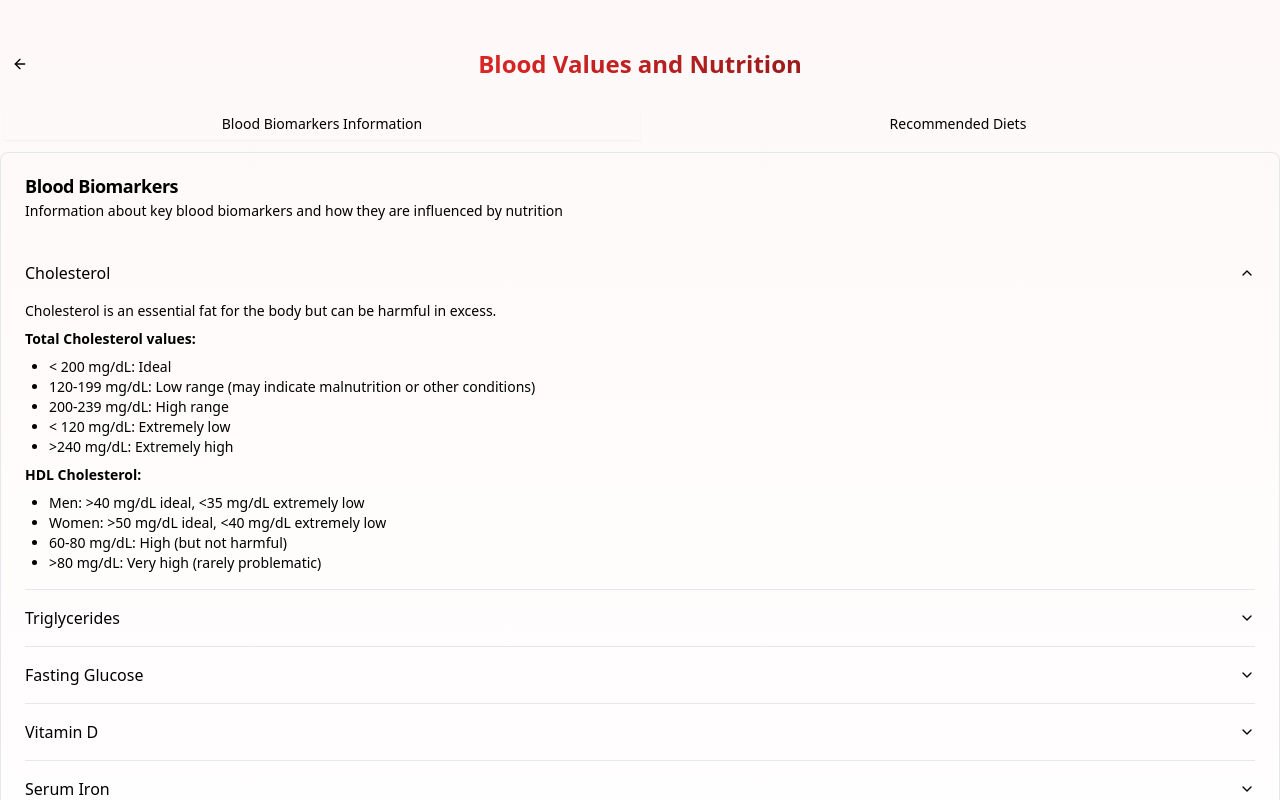
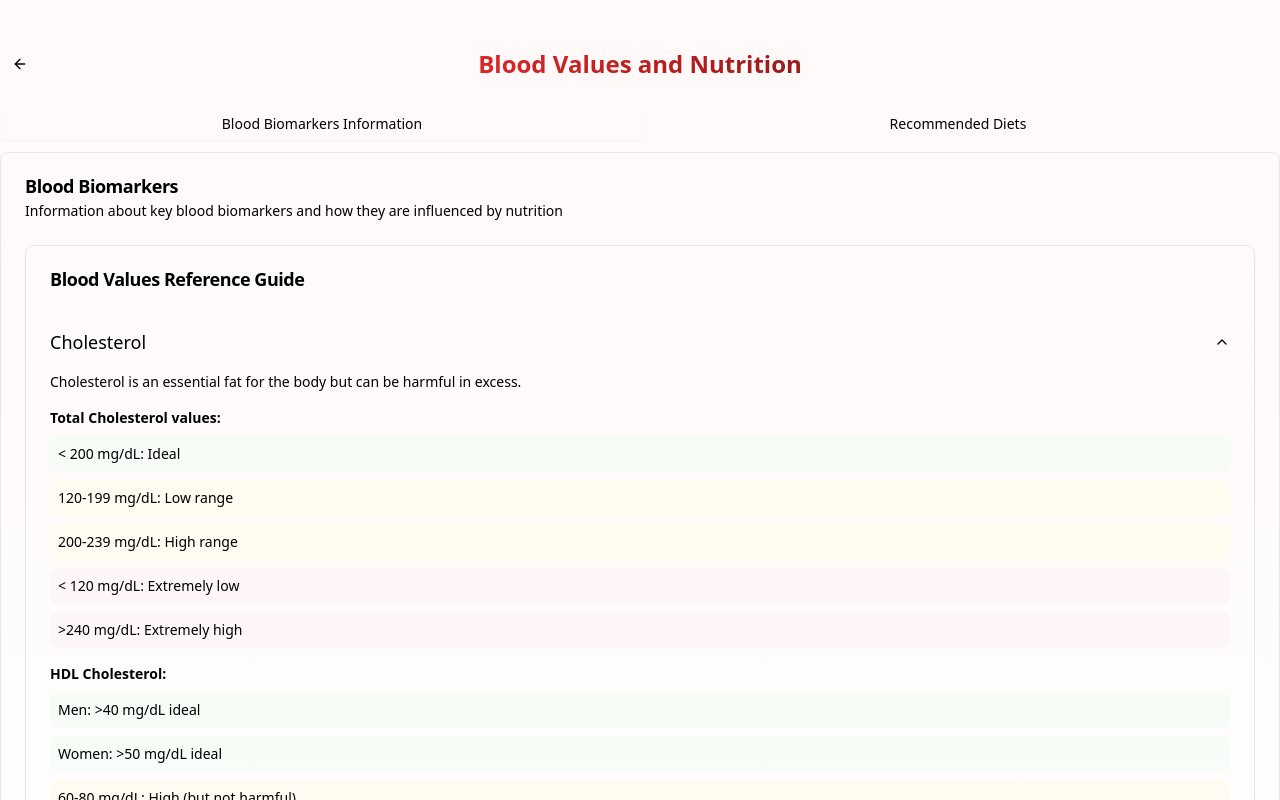
Before and after one commit to IgnaIgnax/CSI-prj4, a Next.js app: page /blood-values in a window 1280 px wide. Both pictures are taken after a click on the button "Cholesterol". Shown: the top 800 px of the page. Built offline with nearby package versions, Linux system fonts and the light colour scheme.

Commit message:
fixed page of blood_value

```diff
--- a/app/blood-values/blood-values-info.tsx
+++ b/app/blood-values/blood-values-info.tsx
@@ -1,142 +1,190 @@
+"use client"
+
+import { Card, CardContent, CardHeader, CardTitle } from "@/components/ui/card"
 import { Accordion, AccordionContent, AccordionItem, AccordionTrigger } from "@/components/ui/accordion"
+import { useState } from "react"
 
 export default function BloodValuesInfo() {
+  const [openSection, setOpenSection] = useState<string | undefined>(undefined)
+
   return (
-    <Accordion type="single" collapsible className="w-full">
+    <Card>
+      <CardHeader>
+        <CardTitle>Blood Values Reference Guide</CardTitle>
+      </CardHeader>
+      <CardContent>
+        <Accordion
+          type="single"
+          value={openSection}
+          onValueChange={setOpenSection}
+          className="w-full"
+          collapsible
+        >
           <AccordionItem value="cholesterol">
-        <AccordionTrigger>Cholesterol</AccordionTrigger>
+            <AccordionTrigger className="text-lg font-medium">Cholesterol</AccordionTrigger>
             <AccordionContent>
-          <div className="space-y-2">
+              <div className="space-y-4">
                 <p>Cholesterol is an essential fat for the body but can be harmful in excess.</p>
-            <h4 className="font-semibold">Total Cholesterol values:</h4>
-            <ul className="list-disc pl-6">
-              <li>{"<"} 200 mg/dL: Ideal</li>
-              <li>120-199 mg/dL: Low range (may indicate malnutrition or other conditions)</li>
-              <li>200-239 mg/dL: High range</li>
-              <li>{"<"} 120 mg/dL: Extremely low</li>
-              <li>{">"}240 mg/dL: Extremely high</li>
-            </ul>
-            <h4 className="font-semibold">HDL Cholesterol:</h4>
-            <ul className="list-disc pl-6">
-              <li>Men: {">"}40 mg/dL ideal, {"<"}35 mg/dL extremely low</li>
-              <li>Women: {">"}50 mg/dL ideal, {"<"}40 mg/dL extremely low</li>
-              <li>60-80 mg/dL: High (but not harmful)</li>
-              <li>{">"}80 mg/dL: Very high (rarely problematic)</li>
-            </ul>
+
+                <div>
+                  <h4 className="font-semibold mb-2">Total Cholesterol values:</h4>
+                  <div className="grid grid-cols-1 gap-2">
+                    <div className="p-2 bg-green-50/50 rounded-lg">{"<"} 200 mg/dL: Ideal</div>
+                    <div className="p-2 bg-yellow-50/50 rounded-lg">120-199 mg/dL: Low range</div>
+                    <div className="p-2 bg-yellow-50/50 rounded-lg">200-239 mg/dL: High range</div>
+                    <div className="p-2 bg-red-50/50 rounded-lg">{"<"} 120 mg/dL: Extremely low</div>
+                    <div className="p-2 bg-red-50/50 rounded-lg">{">"}240 mg/dL: Extremely high</div>
+                  </div>
+                </div>
+
+                <div>
+                  <h4 className="font-semibold mb-2">HDL Cholesterol:</h4>
+                  <div className="grid grid-cols-1 gap-2">
+                    <div className="p-2 bg-green-50/50 rounded-lg">Men: {">"}40 mg/dL ideal</div>
+                    <div className="p-2 bg-green-50/50 rounded-lg">Women: {">"}50 mg/dL ideal</div>
+                    <div className="p-2 bg-yellow-50/50 rounded-lg">60-80 mg/dL: High (but not harmful)</div>
+                    <div className="p-2 bg-blue-50/50 rounded-lg">{">"}80 mg/dL: Very high (rarely problematic)</div>
+                  </div>
+                </div>
               </div>
             </AccordionContent>
           </AccordionItem>
 
           <AccordionItem value="triglycerides">
-        <AccordionTrigger>Triglycerides</AccordionTrigger>
+            <AccordionTrigger className="text-lg font-medium">Triglycerides</AccordionTrigger>
             <AccordionContent>
-          <div className="space-y-2">
+              <div className="space-y-4">
                 <p>Triglycerides are lipids present in the blood.</p>
-            <h4 className="font-semibold">Values:</h4>
-            <ul className="list-disc pl-6">
-              <li>{"<"} 150 mg/dL: Ideal</li>
-              <li>40-149 mg/dL: Normal range</li>
-              <li>150-199 mg/dL: High range</li>
-              <li>{"<"} 40 mg/dL: Extremely low</li>
-              <li>{">"}200 mg/dL: Extremely high (increased risk of pancreatitis)</li>
-            </ul>
-            <h4 className="font-semibold mt-4">Diet Influence:</h4>
-            <p>To maintain healthy triglyceride levels:</p>
-            <ul className="list-disc pl-6">
-              <li>Limit simple sugars and refined carbohydrates</li>
-              <li>Reduce alcohol consumption</li>
-              <li>Increase fiber intake</li>
-              <li>Prefer healthy fats such as olive oil</li>
-              <li>Consume omega-3 rich fish</li>
-            </ul>
+
+                <div>
+                  <h4 className="font-semibold mb-2">Values:</h4>
+                  <div className="grid grid-cols-1 gap-2">
+                    <div className="p-2 bg-green-50/50 rounded-lg">{"<"} 150 mg/dL: Ideal</div>
+                    <div className="p-2 bg-green-50/50 rounded-lg">40-149 mg/dL: Normal range</div>
+                    <div className="p-2 bg-yellow-50/50 rounded-lg">150-199 mg/dL: High range</div>
+                    <div className="p-2 bg-red-50/50 rounded-lg">{"<"} 40 mg/dL: Extremely low</div>
+                    <div className="p-2 bg-red-50/50 rounded-lg">{">"}200 mg/dL: Extremely high</div>
+                  </div>
+                </div>
+
+                <div>
+                  <h4 className="font-semibold mb-2">Diet Influence:</h4>
+                  <div className="grid grid-cols-1 md:grid-cols-2 gap-2">
+                    <div className="p-2 bg-blue-50/50 rounded-lg">Limit simple sugars</div>
+                    <div className="p-2 bg-blue-50/50 rounded-lg">Reduce alcohol consumption</div>
+                    <div className="p-2 bg-blue-50/50 rounded-lg">Increase fiber intake</div>
+                    <div className="p-2 bg-blue-50/50 rounded-lg">Prefer healthy fats</div>
+                    <div className="p-2 bg-blue-50/50 rounded-lg">Consume omega-3 rich fish</div>
+                  </div>
+                </div>
               </div>
             </AccordionContent>
           </AccordionItem>
 
           <AccordionItem value="glucose">
-        <AccordionTrigger>Fasting Glucose</AccordionTrigger>
+            <AccordionTrigger className="text-lg font-medium">Fasting Glucose</AccordionTrigger>
             <AccordionContent>
-          <div className="space-y-2">
+              <div className="space-y-4">
                 <p>Blood glucose represents the concentration of sugar in the blood.</p>
-            <h4 className="font-semibold">Values:</h4>
-            <ul className="list-disc pl-6">
-              <li>70-100 mg/dL: Normal</li>
-              <li>60-69 mg/dL: Low range</li>
-              <li>100-125 mg/dL: High range (prediabetes)</li>
-              <li>{"<"} 60 mg/dL: Extremely low (severe hypoglycemia)</li>
-              <li>≥ 126 mg/dL: Extremely high (diabetes)</li>
-            </ul>
-            <h4 className="font-semibold mt-4">Diet Influence:</h4>
-            <ul className="list-disc pl-6">
-              <li>Avoid sugary drinks</li>
-              <li>Avoid sugar in coffee/beverages</li>
-              <li>Limit fruit portions to a maximum of 3 per day</li>
-              <li>Prefer whole grain pasta and bread</li>
-              <li>Regularly consume vegetables</li>
-            </ul>
+
+                <div>
+                  <h4 className="font-semibold mb-2">Values:</h4>
+                  <div className="grid grid-cols-1 gap-2">
+                    <div className="p-2 bg-green-50/50 rounded-lg">70-100 mg/dL: Normal</div>
+                    <div className="p-2 bg-yellow-50/50 rounded-lg">60-69 mg/dL: Low range</div>
+                    <div className="p-2 bg-yellow-50/50 rounded-lg">100-125 mg/dL: High range</div>
+                    <div className="p-2 bg-red-50/50 rounded-lg">{"<"} 60 mg/dL: Extremely low</div>
+                    <div className="p-2 bg-red-50/50 rounded-lg">≥ 126 mg/dL: Extremely high</div>
+                  </div>
+                </div>
+
+                <div>
+                  <h4 className="font-semibold mb-2">Diet Influence:</h4>
+                  <div className="grid grid-cols-1 md:grid-cols-2 gap-2">
+                    <div className="p-2 bg-blue-50/50 rounded-lg">Avoid sugary drinks</div>
+                    <div className="p-2 bg-blue-50/50 rounded-lg">Avoid sugar in beverages</div>
+                    <div className="p-2 bg-blue-50/50 rounded-lg">Limit fruit portions</div>
+                    <div className="p-2 bg-blue-50/50 rounded-lg">Prefer whole grain products</div>
+                    <div className="p-2 bg-blue-50/50 rounded-lg">Regular vegetable intake</div>
+                  </div>
+                </div>
               </div>
             </AccordionContent>
           </AccordionItem>
 
           <AccordionItem value="vitamin-d">
-        <AccordionTrigger>Vitamin D</AccordionTrigger>
+            <AccordionTrigger className="text-lg font-medium">Vitamin D</AccordionTrigger>
             <AccordionContent>
-          <div className="space-y-2">
+              <div className="space-y-4">
                 <p>Vitamin D is essential for bone health and immune system function.</p>
-            <h4 className="font-semibold">Values:</h4>
-            <ul className="list-disc pl-6">
-              <li>30-50 ng/mL: Normal</li>
-              <li>10-19 ng/mL: Deficiency</li>
-              <li>50-70 ng/mL: High (but not problematic)</li>
-              <li>{"<"} 10 ng/mL: Severe deficiency</li>
-              <li>{">"}100 ng/mL: Toxicity</li>
-            </ul>
+
+                <div>
+                  <h4 className="font-semibold mb-2">Values:</h4>
+                  <div className="grid grid-cols-1 gap-2">
+                    <div className="p-2 bg-green-50/50 rounded-lg">30-50 ng/mL: Normal</div>
+                    <div className="p-2 bg-yellow-50/50 rounded-lg">10-19 ng/mL: Deficiency</div>
+                    <div className="p-2 bg-yellow-50/50 rounded-lg">50-70 ng/mL: High</div>
+                    <div className="p-2 bg-red-50/50 rounded-lg">{"<"} 10 ng/mL: Severe deficiency</div>
+                    <div className="p-2 bg-red-50/50 rounded-lg">{">"}100 ng/mL: Toxicity</div>
+                  </div>
+                </div>
               </div>
             </AccordionContent>
           </AccordionItem>
 
           <AccordionItem value="iron">
-        <AccordionTrigger>Serum Iron</AccordionTrigger>
+            <AccordionTrigger className="text-lg font-medium">Serum Iron</AccordionTrigger>
             <AccordionContent>
-          <div className="space-y-2">
+              <div className="space-y-4">
                 <p>Iron is essential for hemoglobin production and oxygen transport.</p>
-            <h4 className="font-semibold">Values:</h4>
-            <ul className="list-disc pl-6">
-              <li>60-170 µg/dL: Normal</li>
-              <li>40-59 µg/dL: Low range</li>
-              <li>170-200 µg/dL: High range</li>
-              <li>{"<"} 40 µg/dL: Extremely low</li>
-              <li>{">"}200 µg/dL: Extremely high (severe overload)</li>
-            </ul>
-            <h4 className="font-semibold mt-4">Diet Influence:</h4>
-            <ul className="list-disc pl-6">
-              <li>Consume lean red meats</li>
-              <li>Eat legumes and leafy green vegetables</li>
-              <li>Pair with vitamin C-rich foods to enhance absorption</li>
-              <li>Avoid tea or coffee during main meals</li>
-            </ul>
+
+                <div>
+                  <h4 className="font-semibold mb-2">Values:</h4>
+                  <div className="grid grid-cols-1 gap-2">
+                    <div className="p-2 bg-green-50/50 rounded-lg">60-170 µg/dL: Normal</div>
+                    <div className="p-2 bg-yellow-50/50 rounded-lg">40-59 µg/dL: Low range</div>
+                    <div className="p-2 bg-yellow-50/50 rounded-lg">170-200 µg/dL: High range</div>
+                    <div className="p-2 bg-red-50/50 rounded-lg">{"<"} 40 µg/dL: Extremely low</div>
+                    <div className="p-2 bg-red-50/50 rounded-lg">{">"}200 µg/dL: Extremely high</div>
+                  </div>
+                </div>
+
+                <div>
+                  <h4 className="font-semibold mb-2">Diet Influence:</h4>
+                  <div className="grid grid-cols-1 md:grid-cols-2 gap-2">
+                    <div className="p-2 bg-blue-50/50 rounded-lg">Consume lean red meats</div>
+                    <div className="p-2 bg-blue-50/50 rounded-lg">Eat legumes and greens</div>
+                    <div className="p-2 bg-blue-50/50 rounded-lg">Pair with vitamin C foods</div>
+                    <div className="p-2 bg-blue-50/50 rounded-lg">Avoid tea/coffee with meals</div>
+                  </div>
+                </div>
               </div>
             </AccordionContent>
           </AccordionItem>
 
           <AccordionItem value="creatinine">
-        <AccordionTrigger>Creatinine</AccordionTrigger>
+            <AccordionTrigger className="text-lg font-medium">Creatinine</AccordionTrigger>
             <AccordionContent>
-          <div className="space-y-2">
+              <div className="space-y-4">
                 <p>Creatinine is a waste product filtered by the kidneys.</p>
-            <h4 className="font-semibold">Values:</h4>
-            <ul className="list-disc pl-6">
-              <li>Men: 0.7-1.2 mg/dL: Normal</li>
-              <li>Women: 0.6-1.1 mg/dL: Normal</li>
-              <li>0.4-0.6 mg/dL: Low range (muscle hypotrophy or malnutrition)</li>
-              <li>Men: 1.3-1.9 mg/dL: High range</li>
-              <li>Women: 1.2-1.9 mg/dL: High range</li>
-              <li>{"<"} 0.4 mg/dL: Extremely low (very rare)</li>
-              <li>≥ 2.0 mg/dL: Extremely high (established renal failure)</li>
-            </ul>
+
+                <div>
+                  <h4 className="font-semibold mb-2">Values:</h4>
+                  <div className="grid grid-cols-1 gap-2">
+                    <div className="p-2 bg-green-50/50 rounded-lg">Men: 0.7-1.2 mg/dL: Normal</div>
+                    <div className="p-2 bg-green-50/50 rounded-lg">Women: 0.6-1.1 mg/dL: Normal</div>
+                    <div className="p-2 bg-yellow-50/50 rounded-lg">0.4-0.6 mg/dL: Low range</div>
+                    <div className="p-2 bg-yellow-50/50 rounded-lg">Men: 1.3-1.9 mg/dL: High range</div>
+                    <div className="p-2 bg-yellow-50/50 rounded-lg">Women: 1.2-1.9 mg/dL: High range</div>
+                    <div className="p-2 bg-red-50/50 rounded-lg">{"<"} 0.4 mg/dL: Extremely low</div>
+                    <div className="p-2 bg-red-50/50 rounded-lg">≥ 2.0 mg/dL: Extremely high</div>
+                  </div>
+                </div>
               </div>
             </AccordionContent>
           </AccordionItem>
         </Accordion>
+      </CardContent>
+    </Card>
   )
 }
--- a/app/components/ui/calendar.tsx
+++ b/app/components/ui/calendar.tsx
@@ -51,10 +51,6 @@ function Calendar({
         day_hidden: "invisible",
         ...classNames,
       }}
-      components={{
-        IconLeft: ({ ...props }) => <ChevronLeft className="h-4 w-4" />,
-        IconRight: ({ ...props }) => <ChevronRight className="h-4 w-4" />,
-      }}
       {...props}
     />
   )
```
Lines whose indentation alone changed are shown as unchanged.
